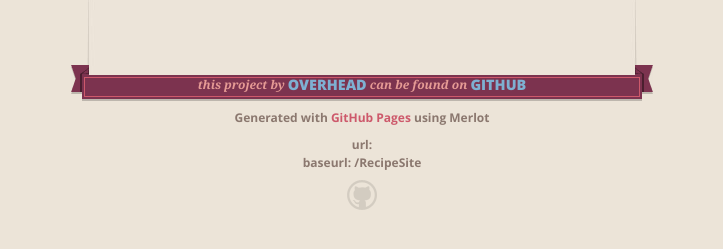
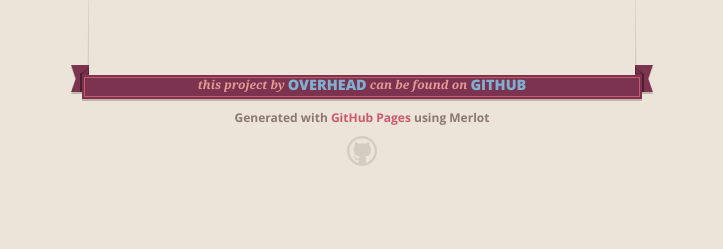
Before and after one commit to Overhead/RecipeSite, a Jekyll site: the page built from index.html, in a window 1280 px wide. Shown: the part 351-600 px from the top of the page, without its empty margins (278-1001 px from the left). Built offline with Jekyll 4.4.1, drawn with Linux system fonts in a browser that asks for light colours; nearby versions of some CDN libraries; Markdown is read by kramdown in place of the engine named in the settings.

Commit message:
Change back to url Change from baseurl to url again, the url is just a variable anyway and have nothing to do with the accual url. Did a test on the live page that i have to remove anyway, so may aswell rename it to something shorter.

```diff
--- a/_config.yml
+++ b/_config.yml
@@ -1,4 +1,4 @@
 name:     Recipe Site
 markdown: redcarpet
 pygments: true
-baseurl:  /RecipeSite
+url:      /RecipeSite
--- a/_includes/footer.html
+++ b/_includes/footer.html
@@ -7,9 +7,5 @@
     <span class="right-tail"></span>
   </span>
   <p>Generated with <a href="http://pages.github.com">GitHub Pages</a> using Merlot</p>
-  <p>
-  	url: {{ site.url }} <br/>
-  	baseurl: {{ site.baseurl }}
-  </p>
   <span class="octocat"></span>
 </footer>
--- a/_includes/header.html
+++ b/_includes/header.html
@@ -1,6 +1,6 @@
 <header>
   <span class="ribbon-outer">
-  	<a href="{{ site.baseurl }}/index.html">
+  	<a href="{{ site.url }}/index.html">
 	    <span class="ribbon-inner">
 	      <h1>{{ site.name }}</h1>
 	      <h2>Ruby rails Recipe site LTU</h2>
--- a/_layouts/default.html
+++ b/_layouts/default.html
@@ -5,13 +5,13 @@
     <meta http-equiv="X-UA-Compatible" content="chrome=1">
     <meta name="viewport" content="width=640" />
 
-    <link rel="stylesheet" href="{{ site.baseurl }}/stylesheets/core.css" media="screen"/>
-    <link rel="stylesheet" href="{{ site.baseurl }}/stylesheets/mobile.css" media="handheld, only screen and (max-device-width:640px)"/>
-    <link rel="stylesheet" href="{{ site.baseurl }}/stylesheets/pygment_trac.css"/>
+    <link rel="stylesheet" href="{{ site.url }}/stylesheets/core.css" media="screen"/>
+    <link rel="stylesheet" href="{{ site.url }}/stylesheets/mobile.css" media="handheld, only screen and (max-device-width:640px)"/>
+    <link rel="stylesheet" href="{{ site.url }}/stylesheets/pygment_trac.css"/>
 
-    <script type="text/javascript" src="{{ site.baseurl }}/javascripts/modernizr.js"></script>
+    <script type="text/javascript" src="{{ site.url }}/javascripts/modernizr.js"></script>
     <script type="text/javascript" src="https://ajax.googleapis.com/ajax/libs/jquery/1.7.1/jquery.min.js"></script>
-    <script type="text/javascript" src="{{ site.baseurl }}/javascripts/headsmart.min.js"></script>
+    <script type="text/javascript" src="{{ site.url }}/javascripts/headsmart.min.js"></script>
     <script type="text/javascript">
       $(document).ready(function () {
         $('#main_content').headsmart()
--- a/index.html
+++ b/index.html
@@ -6,7 +6,7 @@ title:  Home
 <ul>
   {% for post in site.posts %}
     <li>
-      <a href="{{ site.baseurl }}{{ post.url }}">{{ post.title }}</a>
+      <a href="{{ site.url }}{{ post.url }}">{{ post.title }}</a>
     </li>
   {% endfor %}
 </ul>
```
